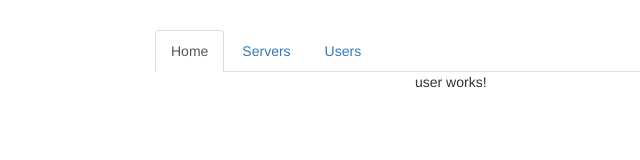
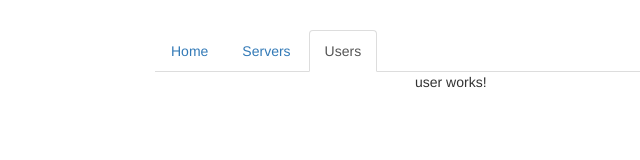
Before and after one commit to uladzimir-yeudakimovich/routing, an Angular app: page /users in a window 1280 px wide. Shown: the top 160 px of the page, without its empty margins (110-750 px from the left). Built offline with nearby package versions, Linux system fonts and the light colour scheme.

Commit message:
added style for active link

```diff
--- a/src/app/app.component.html
+++ b/src/app/app.component.html
@@ -2,9 +2,22 @@
   <div class="row">
     <div class="col-xs-12 col-sm-10 col-md-8 col-sm-offser-1 col-md-offset-2">
       <ul class="nav nav-tabs">
-        <li role="presentation" class="active"><a routerLink="/">Home</a></li>
-        <li role="presentation"><a routerLink="/servers">Servers</a></li>
-        <li role="presentation"><a [routerLink]="['/users']">Users</a></li>
+        <li
+          role="presentation"
+          routerLinkActive="active"
+          [routerLinkActiveOptions]="{ exact: true }">
+          <a routerLink="/">Home</a>
+        </li>
+        <li
+          role="presentation"
+          routerLinkActive="active">
+          <a routerLink="servers">Servers</a>
+        </li>
+        <li
+          role="presentation"
+          routerLinkActive="active">
+          <a [routerLink]="['users']">Users</a>
+        </li>
       </ul>
     </div>
   </div>
--- a/src/app/servers/servers.component.html
+++ b/src/app/servers/servers.component.html
@@ -10,7 +10,6 @@
     </div>
   </div>
   <div class="col-xs-12 col-sm-4">
-    <a routerLink="/servers">Reload Page</a>
     <app-edit-server></app-edit-server>
     <hr>
     <app-server></app-server>
```
